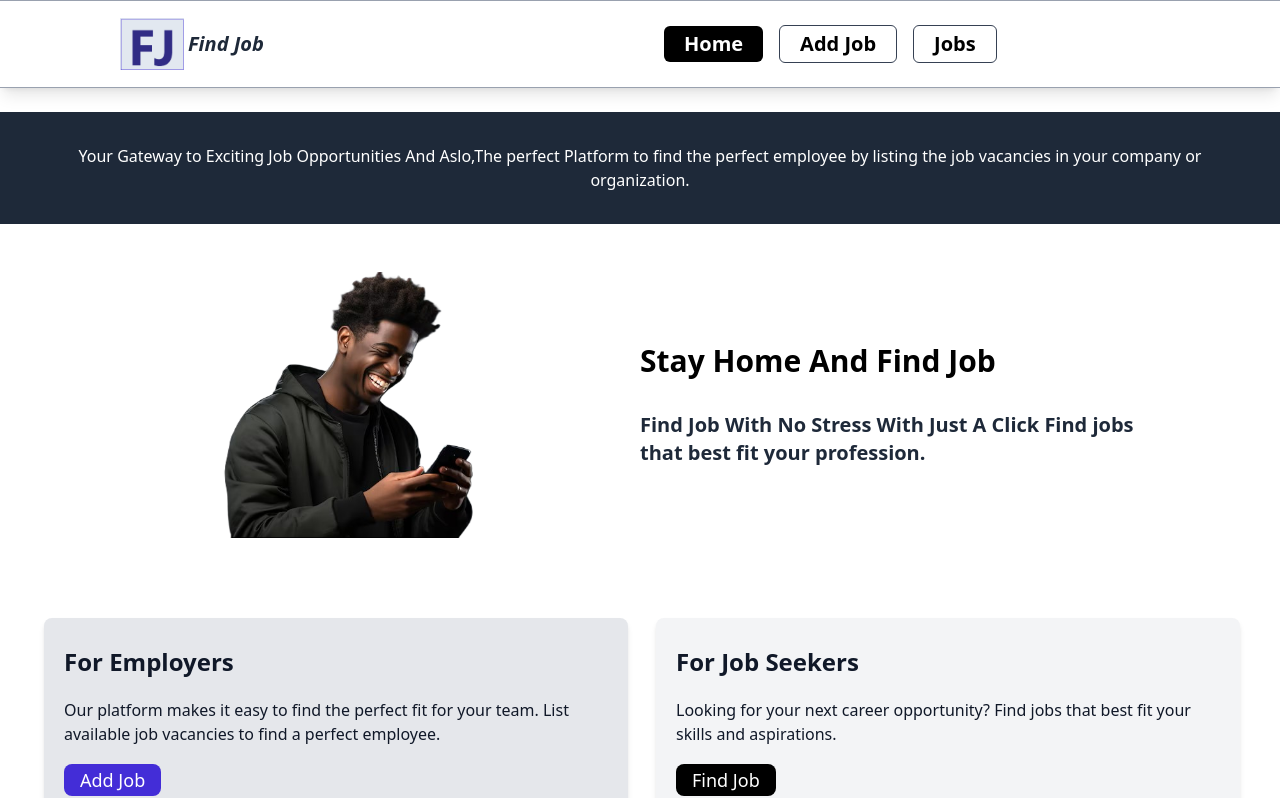
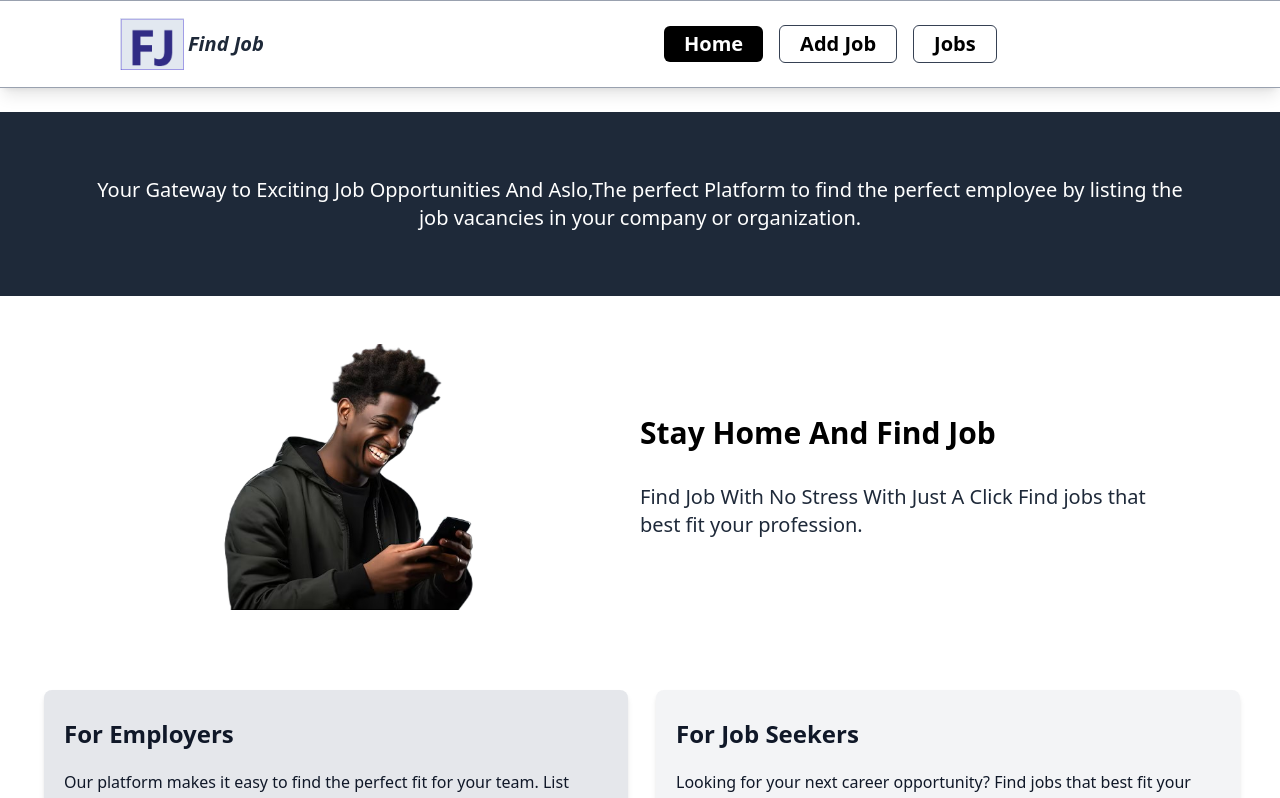
Before and after one commit to AsieduAmos/Jaman-Jobs, a React (Vite) app: page / in a window 1280 px wide. Shown: the top 798 px of the page. Built offline with nearby package versions, Linux system fonts and the light colour scheme.

Commit message:
font changed in homePage.jsx

```diff
--- a/src/pages/HomePage.jsx
+++ b/src/pages/HomePage.jsx
@@ -9,9 +9,9 @@ const HomePage = () => {
   return (
   <>
 
-     <div className='lg:text-base md:text-5xl text-7xl lg:font-medium md:font-light font-light
-               bg-gray-800 text-white lg:py-8 py-15 text-center lg:mt-6 md:mt-12 mt-18 lg:w-full w-6xl px-8'>
-        <p className=' '> Your Gateway to Exciting Job Opportunities And Aslo,The perfect Platform
+     <div className='lg:text-xl md:text-5xl text-7xl lg:font-small md:font-light font-light
+               bg-gray-800 text-white lg:py-16 py-15 text-center lg:mt-6 md:mt-12 mt-18 lg:w-full w-6xl px-20'>
+        <p> Your Gateway to Exciting Job Opportunities And Aslo,The perfect Platform
            to find the perfect employee by listing the job vacancies in your company or organization.</p>
 
      </div>
@@ -26,7 +26,7 @@ const HomePage = () => {
              <h2 className='lg:font-bold font-extrabold lg:text-3xl md:text-5xl text-6xl mb-8  '>
                 Stay Home And Find Job
              </h2>
-               <p className='text-xl font-semibold text-gray-800'>Find Job With No Stress With Just A Click
+               <p className='text-xl font-small text-gray-800'>Find Job With No Stress With Just A Click
                Find jobs that best fit your profession.</p>
            </div>
        </div>
```
